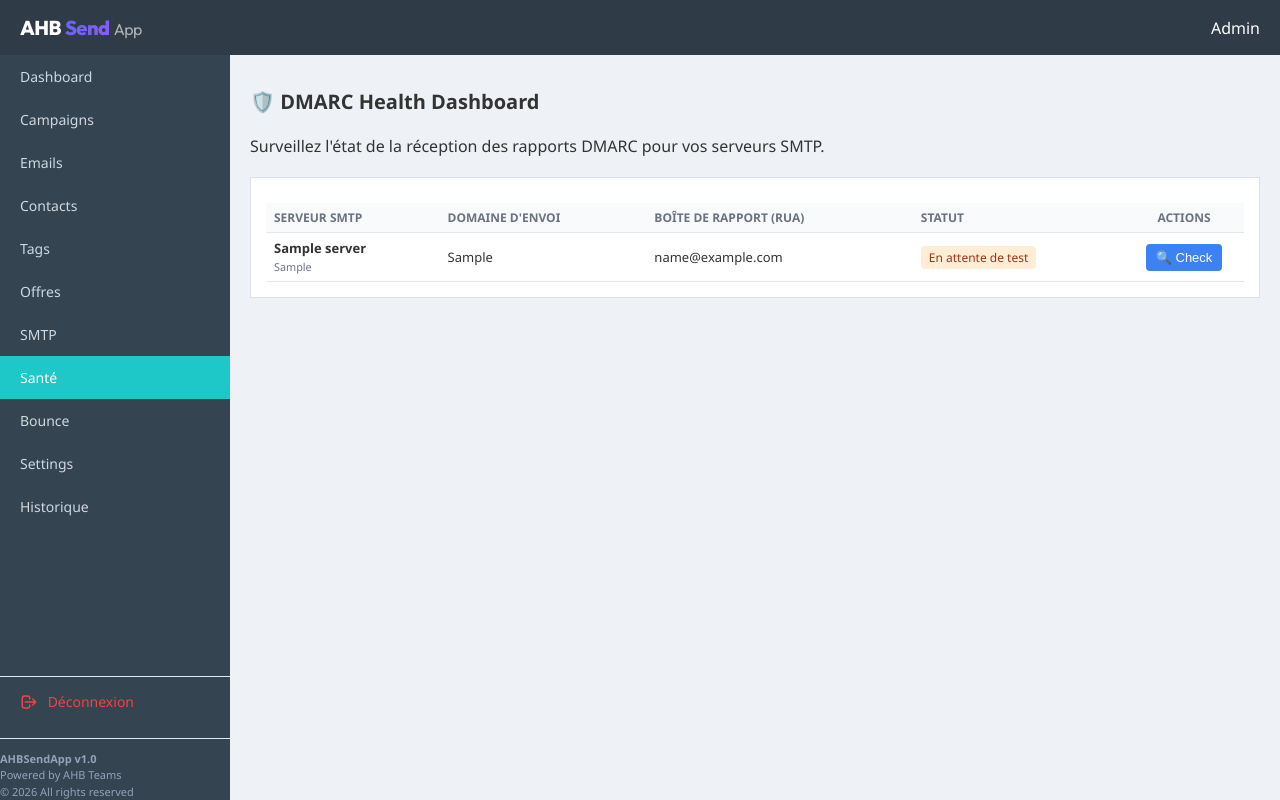
After one commit to adil1987/adil-app, a Flask app: page /health in a window 1280 px wide. The commit adds this page. Run offline with Flask 3, Linux system fonts and the light colour scheme; the visitor is signed in with stand-in values (Sample User, id 1); tables that the repository leaves empty hold one stand-in row (values such as "Sample post").

Commit message:
feat: DMARC Health Monitoring Setup (dmarc_email, dmarc_password)

```diff
--- a/app.py
+++ b/app.py
@@ -447,6 +447,42 @@ def emails():
 
 
 # =========================
+# ROUTES - DMARC HEALTH
+# =========================
+@app.route("/health")
+@login_required
+def health():
+    smtp_servers = get_all_smtp()
+    return render_template("health.html", smtp_servers=smtp_servers)
+
+@app.route("/api/health/check/<int:smtp_id>", methods=["POST"])
+@login_required
+def api_health_check(smtp_id):
+    smtp = get_smtp_by_id(smtp_id)
+    if not smtp or not smtp.get("dmarc_email") or not smtp.get("dmarc_password"):
+        return jsonify({"success": False, "error": "Serveur ou identifiants introuvables."})
+
+    import imaplib
+    try:
+        # Connect to IMAP
+        mail = imaplib.IMAP4_SSL(smtp["host"], 993)
+        mail.login(smtp["dmarc_email"], smtp["dmarc_password"])
+
+        # Verify INBOX exists
+        status, messages = mail.select("INBOX")
+        mail.logout()
+
+        if status == "OK":
+            return jsonify({"success": True, "message": "Connexion IMAP réussie !"})
+        else:
+            return jsonify({"success": False, "error": "Impossible de sélectionner la boîte INBOX."})
+
+    except imaplib.IMAP4.error as e:
+        return jsonify({"success": False, "error": "Identifiants invalides."})
+    except Exception as e:
+        return jsonify({"success": False, "error": f"Erreur de connexion : {str(e)}"})
+
+# =========================
 # ROUTES - SMTP
 # =========================
 @app.route("/smtp", methods=["GET", "POST"])
@@ -498,6 +534,8 @@ def smtp():
             "warmup_enabled": request.form.get("warmup_enabled") == "on",
             "bounce_email": request.form.get("bounce_email", ""),
             "bounce_password": request.form.get("bounce_password", ""),
+            "dmarc_email": request.form.get("dmarc_email", ""),
+            "dmarc_password": request.form.get("dmarc_password", ""),
             "max_connections": int(request.form.get("max_connections", 1)),
             "tracking_url": request.form.get("tracking_url", "").strip()
         }
--- a/database.py
+++ b/database.py
@@ -61,6 +61,9 @@ def init_db():
             max_spam_rate REAL DEFAULT 0.1,
             pause_reason TEXT,
             max_connections INTEGER DEFAULT 1,
+            -- New: DMARC Reports
+            dmarc_email TEXT DEFAULT '',
+            dmarc_password TEXT DEFAULT '',
             -- New: Warmup
             warmup_enabled INTEGER DEFAULT 1,
             warmup_start_date TEXT,
@@ -91,6 +94,16 @@ def init_db():
         pass
     try:
         cursor.execute("ALTER TABLE smtp_servers ADD COLUMN bounce_password TEXT DEFAULT ''")
+    except Exception:
+        pass
+
+    # Migrate smtp_servers: add dmarc columns if missing
+    try:
+        cursor.execute("ALTER TABLE smtp_servers ADD COLUMN dmarc_email TEXT DEFAULT ''")
+    except Exception:
+        pass
+    try:
+        cursor.execute("ALTER TABLE smtp_servers ADD COLUMN dmarc_password TEXT DEFAULT ''")
     except Exception:
         pass
 
--- a/templates/base.html
+++ b/templates/base.html
@@ -32,6 +32,7 @@
         <a href="/tags" class="{% if path == '/tags' %}active{% endif %}">Tags</a>
         <a href="/offers" class="{% if path == '/offers' %}active{% endif %}">Offres</a>
         <a href="/smtp" class="{% if path == '/smtp' %}active{% endif %}">SMTP</a>
+        <a href="/health" class="{% if path == '/health' %}active{% endif %}">Santé</a>
         <a href="/bounce" class="{% if path == '/bounce' %}active{% endif %}">Bounce</a>
         <a href="/settings" class="{% if path == '/settings' %}active{% endif %}">Settings</a>
         <a href="/historique" class="{% if path == '/historique' %}active{% endif %}">Historique</a>
--- /dev/null
+++ b/templates/health.html
@@ -0,0 +1,85 @@
+{% extends "base.html" %}
+
+{% block title %}DMARC Health Dashboard{% endblock %}
+
+{% block content %}
+<div class="page-header">
+    <h1>🛡️ DMARC Health Dashboard</h1>
+    <p class="page-description">Surveillez l'état de la réception des rapports DMARC pour vos serveurs SMTP.</p>
+</div>
+
+{% if smtp_servers %}
+<div class="smtp-list" style="margin-top: 20px;">
+    <table class="data-table">
+        <thead>
+            <tr>
+                <th>Serveur SMTP</th>
+                <th>Domaine d'envoi</th>
+                <th>Boîte de Rapport (RUA)</th>
+                <th>Statut</th>
+                <th style="width: 120px; text-align: center;">Actions</th>
+            </tr>
+        </thead>
+        <tbody>
+            {% for smtp in smtp_servers %}
+            <tr>
+                <td><strong>{{ smtp.name }}</strong><br><small style="color:#6b7280;">{{ smtp.host }}</small></td>
+                <td>{{ smtp.sending_domain or '-' }}</td>
+                <td>
+                    {% if smtp.dmarc_email %}
+                    <span>{{ smtp.dmarc_email }}</span>
+                    {% else %}
+                    <span style="color:#94a3b8; font-style:italic;">Non configurée</span>
+                    {% endif %}
+                </td>
+                <td>
+                    <span id="status-{{ smtp.id }}">
+                        {% if not smtp.dmarc_email %}
+                        <span class="badge gray">Inactif</span>
+                        {% else %}
+                        <span class="badge orange">En attente de test</span>
+                        {% endif %}
+                    </span>
+                </td>
+                <td style="text-align: center;">
+                    {% if smtp.dmarc_email %}
+                    <button class="btn-small btn-test" onclick="checkHealth({{ smtp.id }})"
+                        title="Vérifier la connexion IMAP"
+                        style="background:#3b82f6; color:#fff; border:none; padding:6px 10px; border-radius:4px; font-size:13px; cursor:pointer;">
+                        🔍 Check
+                    </button>
+                    {% endif %}
+                </td>
+            </tr>
+            {% endfor %}
+        </tbody>
+    </table>
+</div>
+{% else %}
+<div class="empty-state">
+    <div style="font-size: 48px; margin-bottom: 10px;">🛡️</div>
+    <h3>Aucun serveur SMTP</h3>
+    <p>Ajoutez d'abord des serveurs SMTP avec leurs configurations DMARC pour commencer l'analyse de santé.</p>
+</div>
+{% endif %}
+
+<script>
+    function checkHealth(smtpId) {
+        const statusSpan = document.getElementById('status-' + smtpId);
+        statusSpan.innerHTML = '<span class="badge gray">Vérification...</span>';
+
+        fetch('/api/health/check/' + smtpId, { method: 'POST' })
+            .then(res => res.json())
+            .then(data => {
+                if (data.success) {
+                    statusSpan.innerHTML = '<span class="badge green">✅ ' + data.message + '</span>';
+                } else {
+                    statusSpan.innerHTML = '<span class="badge red">❌ ' + data.error + '</span>';
+                }
+            })
+            .catch(err => {
+                statusSpan.innerHTML = '<span class="badge red">❌ Erreur réseau</span>';
+            });
+    }
+</script>
+{% endblock %}
```
Also changed, not shown: dmarc_worker.py (added, +59 -0 lines), templates/smtp.html (+24 -0 lines).
